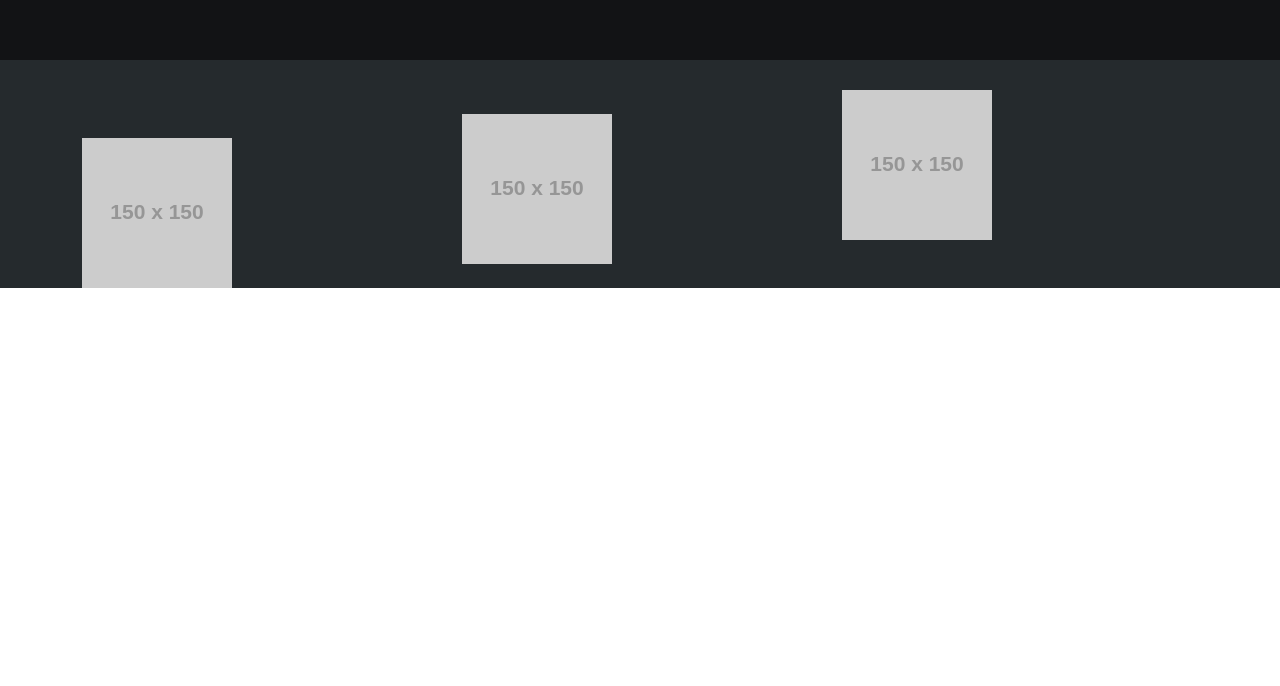
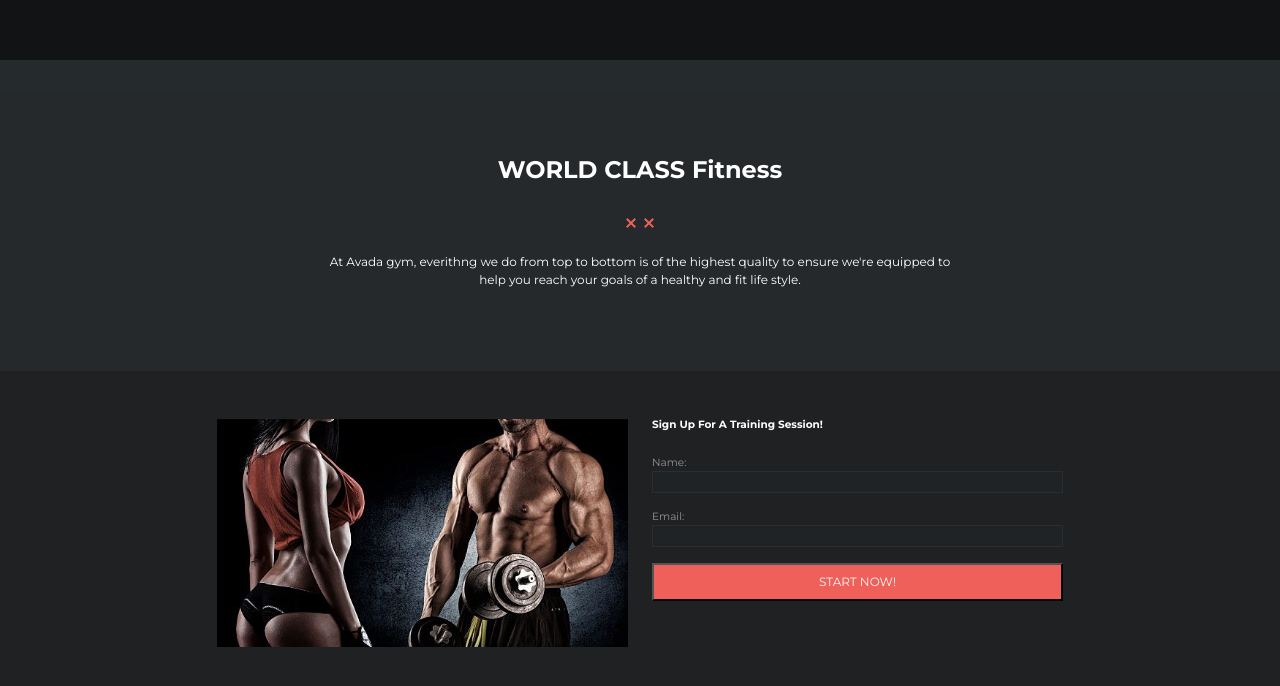
Before and after one commit to Leppo84/proj-html-vuejs, a Vue app: page / in a window 1280 px wide. Shown: the part 710-1396 px from the top of the page. Before the commit the page ends 998 px from the top, so only its background shows below. Built offline with nearby package versions, Linux system fonts and the light colour scheme.

Commit message:
Form section added

```diff
--- a/src/App.vue
+++ b/src/App.vue
@@ -2,20 +2,46 @@
   <div id="app">
     <AvadaHeader/>
     <main>
-      <div class="container">
-        <div class="row">
-          <div class="col-4 mt-5">
-            <img src="https://via.placeholder.com/150" alt="">
+      <section class="bg-basegrey">
+        <div class="container">
+          <div class="row text-center justify-content-center">
+            <div class="col-7 m-5">
+              <br>
+              <h4 class="thick">
+                  WORLD CLASS Fitness
+              </h4>
+              <img class="m-4" :src="require('./assets/img/divider-xx-red.png')" alt="Divider">
+              <br>
+              <p>
+                At Avada gym, everithng we do from top to bottom is of the highest quality to ensure we're equipped to help you reach your goals of a healthy and fit life style.
+              </p>
+              <br>
+            </div>
           </div>
-          <div class="col-4 mt-4">
-            <img src="https://via.placeholder.com/150" alt="">
+        </div>
+      </section>
+      <!-- here comes the triangle -->
+      <section class="bg-mediumgrey">
+        <div class="container">
+          <div class="row justify-content-center p-5">
+            <div class="col-5">
+              <img :src="require('./assets/img/home_img-compressor.jpg')" alt="">
+            </div>
+            <div class="col-5">
+              <h6 class="thick small">
+                Sign Up For A Training Session!
+              </h6>
+              <label class="small txtgrey mt-3" for="input-name">Name:</label>
+              <input type="text" id="input-name">
+              <br>
+              <label class="small txtgrey mt-3" for="input-mail">Email:</label>
+              <input type="email" name="" id="input-mail">
+              <br>
+              <button class="btn-form mt-3 p-2">START NOW!</button>
+            </div>
           </div>
-          <div class="col-4 mb-5">
-            <img src="https://via.placeholder.com/150" alt="">
-          </div>
-
         </div>
-      </div>
+      </section>
 
     </main>
     <FooterAvada/>
@@ -61,7 +87,7 @@ export default {
 
 <style lang="scss">
 
-@import url('https://fonts.googleapis.com/css2?family=Montserrat:wght@200;300;500;600;700;800;900&display=swap');
+@import url('https://fonts.googleapis.com/css2?family=Montserrat:ital,wght@0,200;0,400;0,700;1,200&display=swap');
 
 // PALETTE
 // color cube
@@ -88,8 +114,46 @@ $antiqueBrass: #c2856c;
 #app {
   // font-family: Avenir, Helvetica, Arial, sans-serif;
   font-family: 'Montserrat', sans-serif;
+  font-size: 0.75rem;
   background-color: $shark;
   color: white;
 }
 
+img {
+    max-width: 100%;
+}
+
+.bg-basegrey {
+  background-color: #25292b;
+}
+
+.bg-mediumgrey {
+  background-color: #1f2123;
+}
+
+.thick {
+    font-weight: 700;
+}
+
+input {
+  width: 100%;
+  background-color: #202325;
+  border: 1px solid #2a2e30;
+}
+
+.small {
+  font-size: small;
+}
+
+.txtgrey {
+  color: #969596;
+}
+
+.btn-form {
+  background-color: #ee6059;
+  color: #fafafa;
+  width: 100%;
+  text-align: center;
+}
+
 </style>
--- a/src/components/AvadaHeader.vue
+++ b/src/components/AvadaHeader.vue
@@ -84,17 +84,17 @@ img {
     background-image: url('@/assets/img/home-banner.jpg');
 }
 
-h1.thick {
-    font-weight: 700;
+h1 {
+    // font-weight: 700;
     font-size: 4rem;
 }
 li.nav-item {
-    font-size: 0.5rem;
+    font-size: 0.55rem;
 
 }
 
 a.nav-link {
-    color: #aeafae;
+    color: #fafafa;
 }
 
 #menu-item-0 {
```
